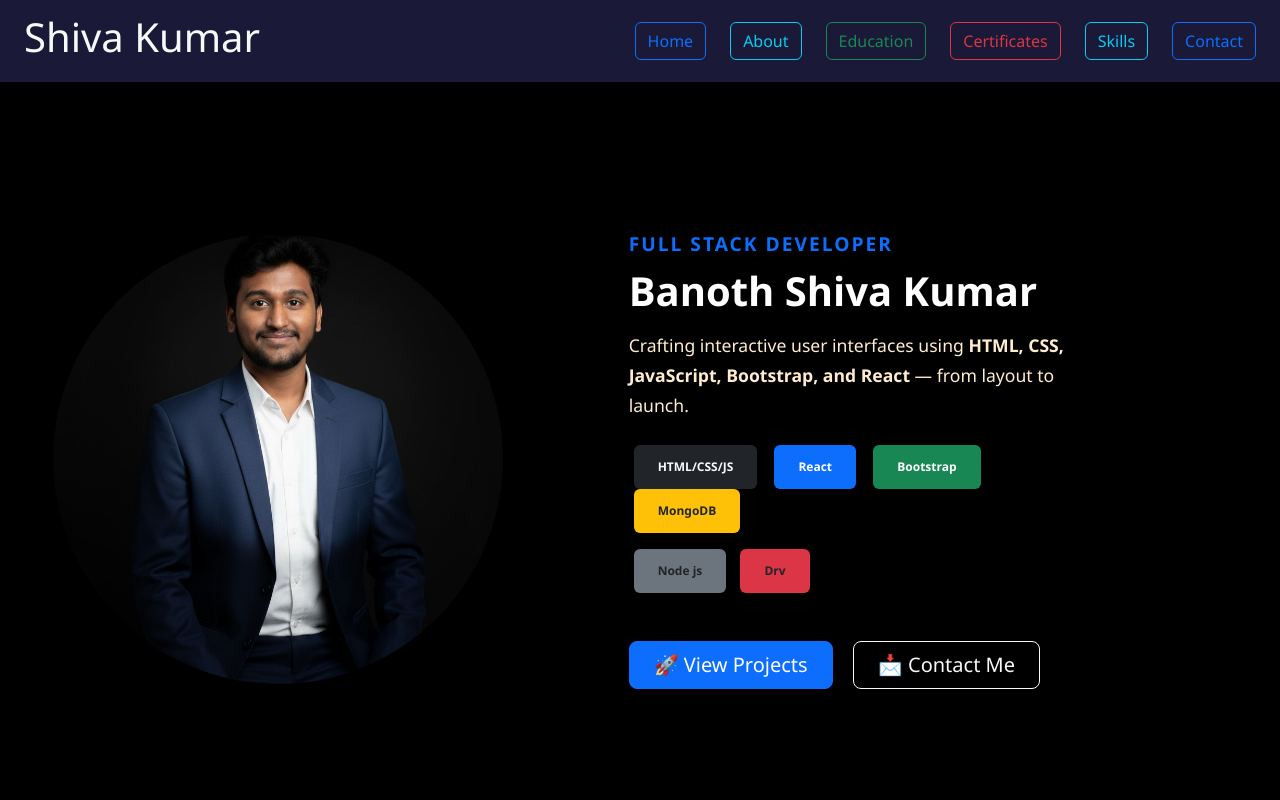
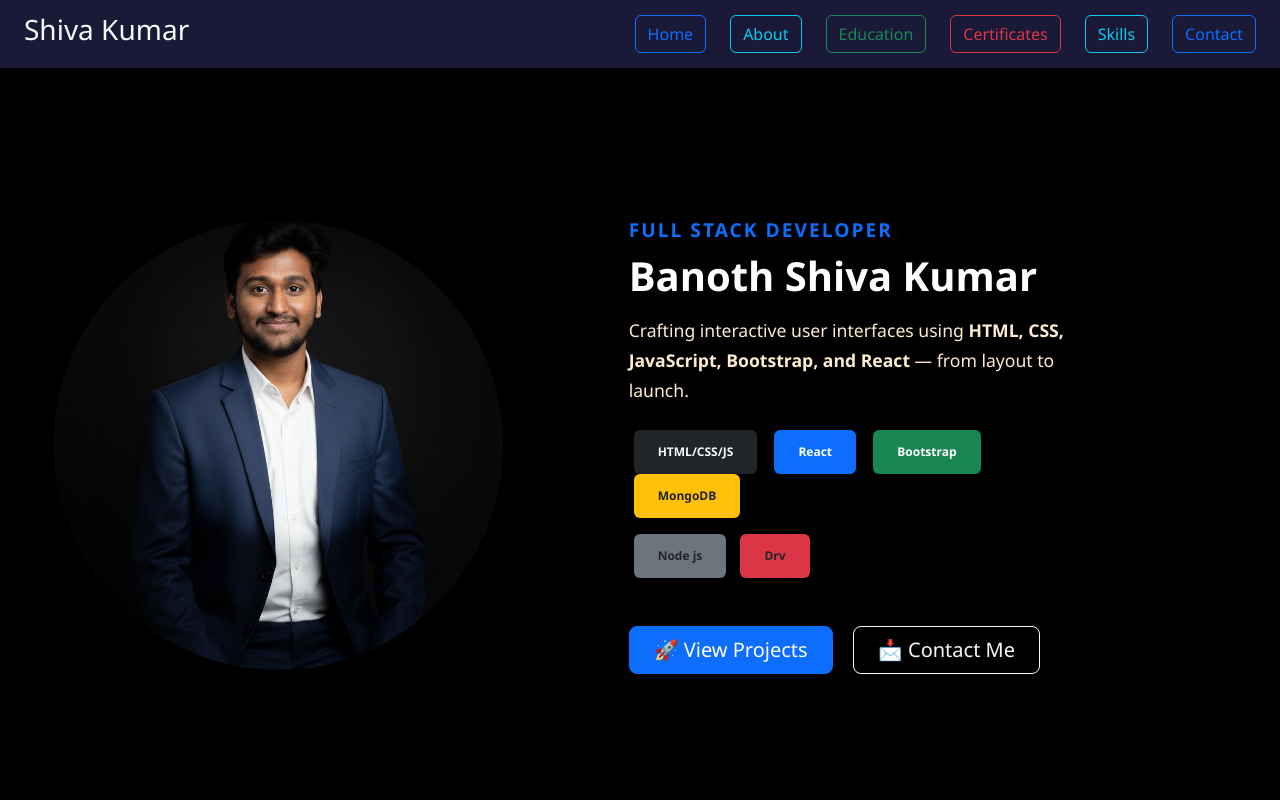
Before and after one commit to Shivakumar-09/Portfolio, a plain HTML site: page index.html in a window 1280 px wide. Shown: the top 800 px of the page. Drawn offline with nearby package versions, Linux system fonts and the light colour scheme.

Commit message:
Fix HTML formatting and structure

```diff
--- a/index.html
+++ b/index.html
@@ -17,7 +17,7 @@
   <header class="site-header">
     <nav class="navbar navbar-expand-lg navbar-dark px-4">
       <a class="navbar-brand fw-bold text-light" href="#">
-        <h1>Shiva Kumar </h1>
+        <h3 >Shiva Kumar</h3>
       </a>
       <button class="navbar-toggler" type="button" data-bs-toggle="collapse" data-bs-target="#navbarNav">
         <span class="navbar-toggler-icon"></span>
```
